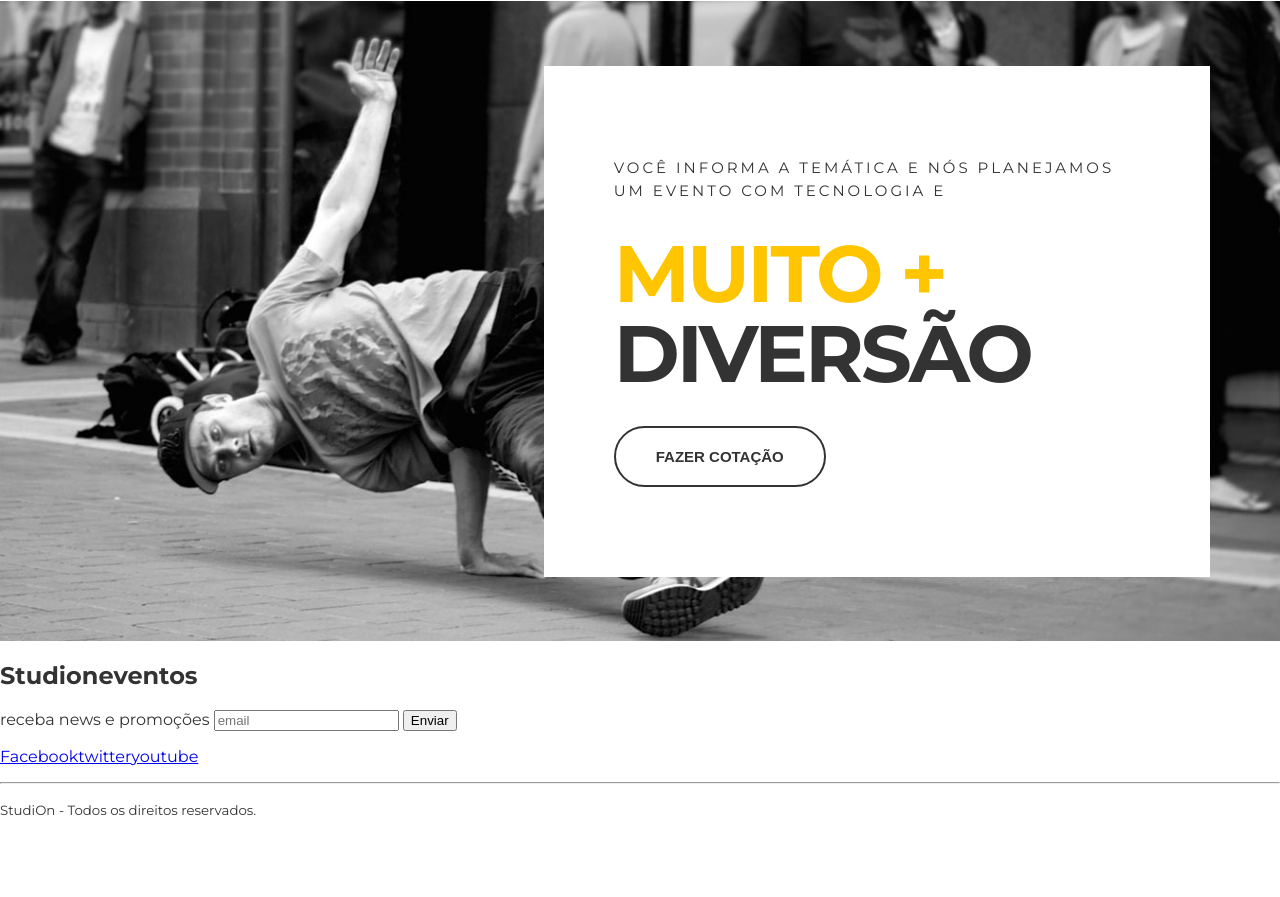
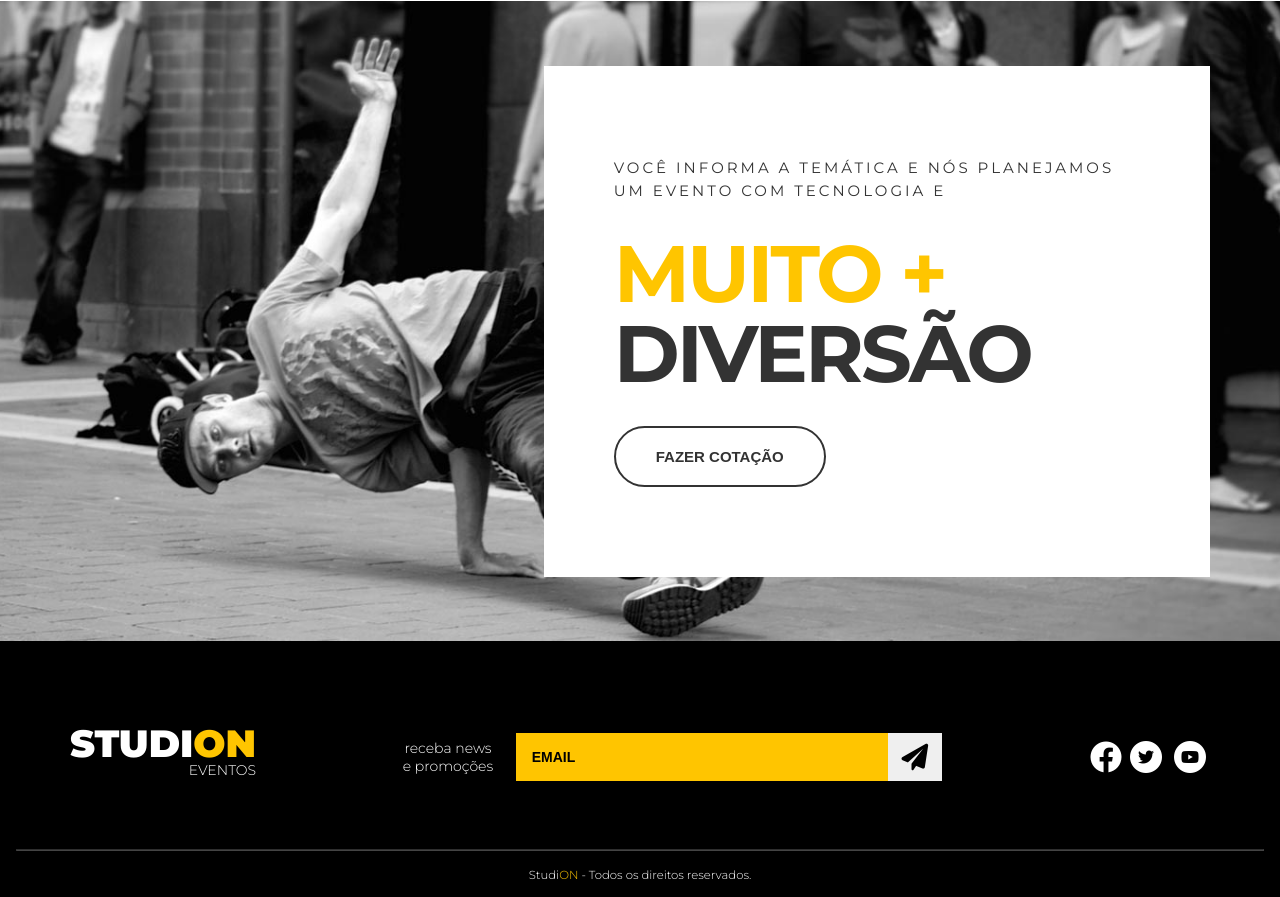
Before and after one commit to diegotoba/IS-StudioOn, a website: page src/index.html in a window 1280 px wide. Shown: the part 1546-2443 px from the top of the page. Before the commit the page ends 2381 px from the top, so only its background shows below. Drawn offline with Linux system fonts and the light colour scheme.

Commit message:
feat(footer): added styles for footer

```diff
--- a/src/index.html
+++ b/src/index.html
@@ -13,7 +13,8 @@
 	<nav class="navbar">
 		<div class="container navbar__container">
 			<h1 class="logo-studion">Studi<span class="copy--primary">on</span>
-                <span class="logo-studion__subtitle">Eventos</span></h1>
+				<span class="logo-studion__subtitle">Eventos</span>
+			</h1>
 			<ul class="navbar__links">
 				<li><a href="#empresa">Empresa</a></li>
 				<li><a href="#eventos">Eventos</a></li>
@@ -57,7 +58,8 @@
 			<div class="institutional__copy">
 				<h6>Fazemos seu evento acontecer </h6>
 				<h4>Lorem ipsum dolor sit amet consectetur, adipisicing elit.</h4>
-                <p>Lorem ipsum dolor sit, amet consectetur adipisicing elit. Ipsum quas, illo possimus eius nulla, nam non aliquid dolor pariatur, ratione fugiat consequatur.</p>
+				<p>Lorem ipsum dolor sit, amet consectetur adipisicing elit. Ipsum quas, illo possimus eius nulla, nam non
+					aliquid dolor pariatur, ratione fugiat consequatur.</p>
 				<button class="btn btn--institutional">Saiba mais</button>
 			</div>
 		</section>
@@ -72,21 +74,50 @@
 		</section>
 	</main>
 
-    <footer>
-        <h2>Studi<span>on</span><span>eventos</span></h2>
-        <form>
-            <label>receba news e promoções</label>
-            <input type="email" placeholder="email"/>
-            <button type="submit">Enviar</button>
+	<footer class="footer">
+		<div class="container footer__container">
+			<h2 class="logo-studion">
+				Studi<span class="copy--primary">on</span>
+				<span class="logo-studion__subtitle">eventos</span>
+			</h2>
+
+			<form class="footer__form">
+				<label for="email">receba news e promoções</label>
+				<fieldset>
+					<input id="email"	type="email" placeholder="email" />
+					<button type="submit">
+						<i class="fa-solid fa-paper-plane fa-2x"></i>
+					</button>
+				</fieldset>
 			</form>
-        <ul>
-            <li><a href="https://www.facebook.com" target="_blank">Facebook</a></li>
-            <li><a href="https://www.twitter.com" target="_blank">twitter</a></li>
-            <li><a href="https://www.youtube.com" target="_blank">youtube</a></li>
+
+			<ul class="footer__social">
+				<li>
+					<a href="https://www.facebook.com" target="_blank">
+						<i class="fa-brands fa-facebook fa-2x"></i>
+					</a>
+				</li>
+				<li>
+					<a href="https://www.twitter.com" target="_blank">
+						<span class="fa-stack">
+							<i class="fa-solid fa-circle fa-stack-2x"></i>
+							<i class="fab fa-twitter fa-stack-1x fa-inverse"></i>
+						</span>
+					</a>
+				</li>
+				<li>
+					<a href="https://www.youtube.com" target="_blank">
+						<span class="fa-stack">
+							<i class="fa-solid fa-circle fa-stack-2x"></i>
+							<i class="fa-brands fa-youtube fa-stack-1x fa-inverse"></i>
+						</span>
+					</a>
+				</li>
 			</ul>
+		</div>
 		<hr>
 		<p>
-            <small>Studi<span>On</span> - Todos os direitos reservados.</small>
+			<small>Studi<span class="copy--primary">ON</span> - Todos os direitos reservados.</small>
 		</p>
 	</footer>
 </body>
--- a/src/style.css
+++ b/src/style.css
@@ -1,4 +1,8 @@
 @import url('https://fonts.googleapis.com/css2?family=Montserrat:wght@300;400;500;700;900&family=Roboto&display=swap');
+@import url('https://cdnjs.cloudflare.com/ajax/libs/font-awesome/6.0.0/css/fontawesome.min.css');
+@import url('https://cdnjs.cloudflare.com/ajax/libs/font-awesome/6.0.0/css/brands.min.css');
+@import url('https://cdnjs.cloudflare.com/ajax/libs/font-awesome/6.0.0/css/solid.min.css');
+
 * {
   box-sizing: border-box;
 }
@@ -257,3 +261,107 @@ ul {
   border-color: var(--color-copy);
   background-color: unset;
 }
+
+.footer {
+  background-color: #000;
+  color: #fff;
+  padding: 0 1rem;
+}
+
+.footer__container {
+  display: grid;
+  grid-template-columns: repeat(3, auto);
+  align-items: center;
+  padding: 5.25rem 0 3.75rem 0;
+}
+
+.footer .logo-studion {
+  justify-self: start;
+  margin: 0;
+}
+
+.logo-studion__subtitle {
+  display: block;
+}
+
+.footer__form {
+  display: grid;
+  place-items: center;
+  grid-template-columns: 9ch auto;
+  gap: 1.25rem;
+}
+
+.footer__form label {
+  font-size: .875rem;
+  font-weight: 300;
+  text-align: center;
+}
+
+.footer__form fieldset {
+  display: grid;
+  grid-template-columns: auto 3.375rem;
+  border: unset;
+  margin: 0;
+  padding: 0;
+  width: 100%;
+}
+
+.footer__form input {
+  background-color: var(--color-primary);
+  border: unset;
+  padding: 1rem;
+  font-size: .875rem;
+  font-weight: 700;
+  text-transform: uppercase;
+  color: #000;
+}
+
+.footer__form input::placeholder {
+  color: #000;
+}
+
+.footer__form input:focus {
+  outline: unset;
+}
+
+.footer__form button {
+  cursor: pointer;
+  border: unset;
+  transition: 0.3s ease all;
+}
+
+.footer__form button:hover {
+  color: var(--color-primary);
+  background-color:  var(--color-copy);
+}
+
+.footer__social {
+  justify-self: end;
+}
+
+.footer__social a,
+.footer__social a:visited,
+.footer__social a:active {
+  color: #fff;
+  margin-left: .25rem;
+}
+
+.footer__social a .fa-twitter,
+.footer__social a:visited .fa-twitter,
+.footer__social a:active .fa-twitter,
+.footer__social a .fa-youtube,
+.footer__social a:visited .fa-youtube,
+.footer__social a:active .fa-youtube  {
+  color: #000;
+}
+
+.footer hr {
+  border-color: #fff4;
+  margin: 0;
+}
+
+.footer p {
+  text-align: center;
+  font-size: .875rem;
+  font-weight: 300;
+}
```
Lines whose indentation alone changed are shown as unchanged.
